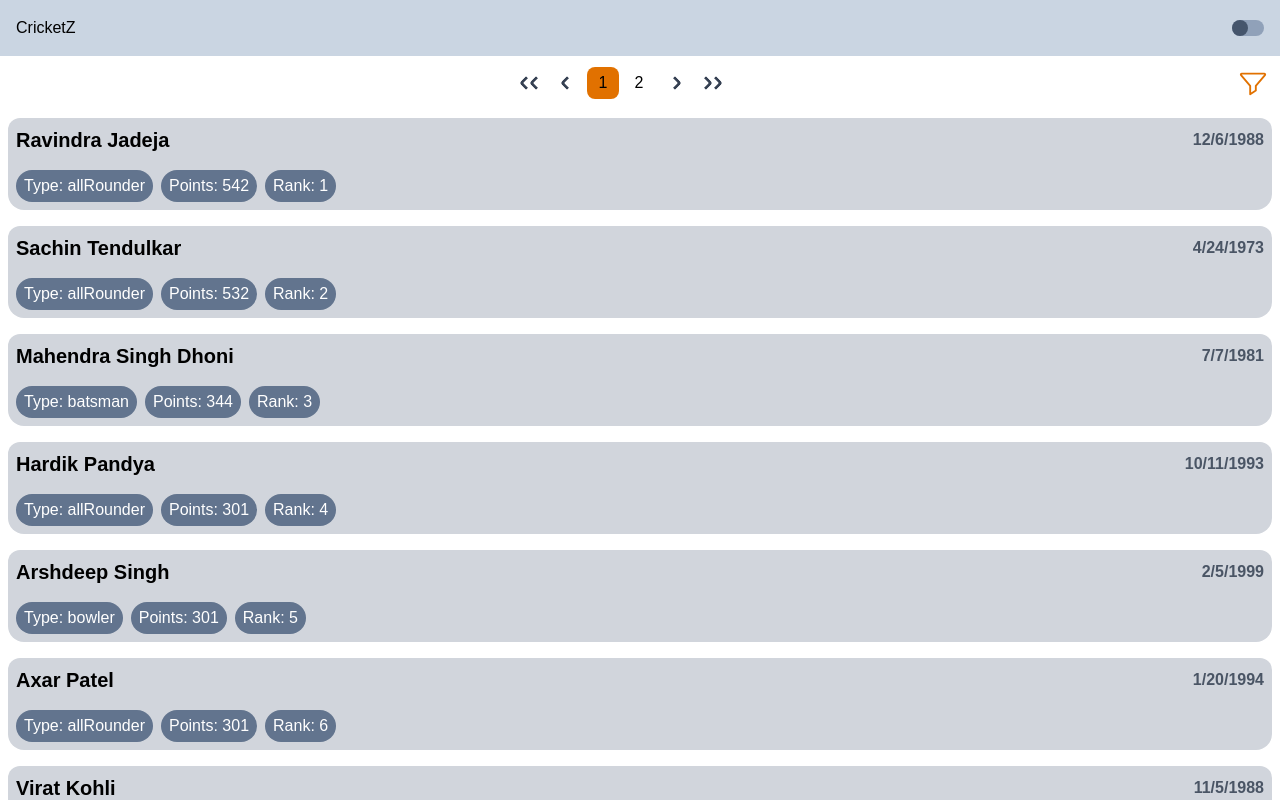
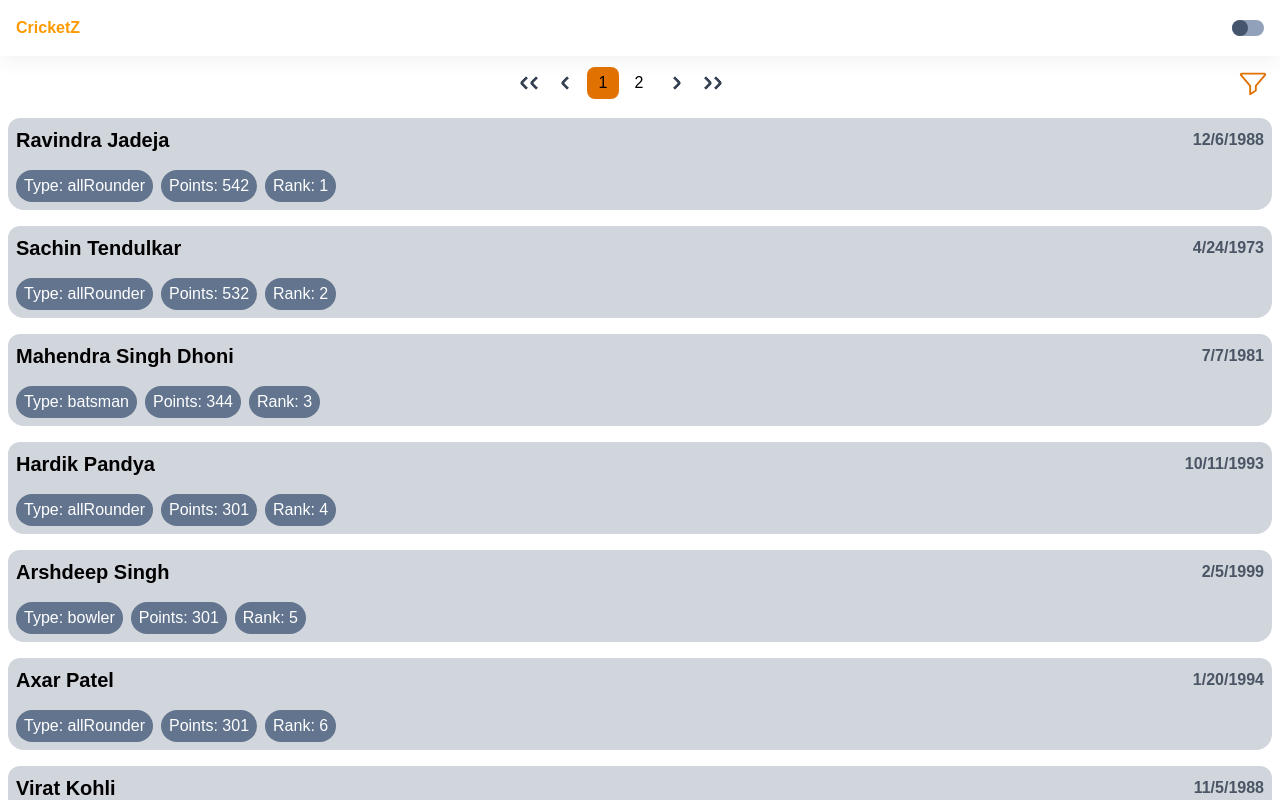
Before and after one commit to nay-22/cricketers-app, a React (Vite) app: page / in a window 1280 px wide. Shown: the top 800 px of the page. Built offline with nearby package versions, Linux system fonts and the light colour scheme.

Commit message:
feat(Header): conditionally render back button when not on Cricketers Page, revise styles

```diff
--- a/src/components/Header.tsx
+++ b/src/components/Header.tsx
@@ -1,21 +1,41 @@
 import { useContext } from "react";
 import Switch from "./Switch";
 import AppContext from "../context/AppContext";
+import { Link, useLocation } from "react-router-dom";
 
 const Header = () => {
   const context = useContext(AppContext);
 
   const toggleTheme = () => {
-    context?.setApp(prev => ({
+    context?.setPreferences((prev) => ({
       ...prev,
-      theme: prev.theme === 'dark' ? 'light' : 'dark'
-    }))
-  }
+      theme: prev.theme === "dark" ? "light" : "dark",
+    }));
+  };
 
-  return <div className="bg-slate-300 p-4 flex items-center justify-between">
-    <div>CricketZ</div>
-    <div><Switch on={context?.app.theme === 'dark'} onClick={toggleTheme} /></div>
-  </div>;
+  const path = useLocation().pathname;
+
+  return (
+    <div className="shadow-md md:shadow-lg p-4 flex items-center justify-between">
+      <div className="flex items-center justify-start gap-2">
+        {path !== "/" && (
+          <Link
+            to="/"
+            className="hover:cursor-pointer hover:bg-slate-300 w-8 h-6 flex items-center justify-center rounded-lg"
+          >
+            <div className="h-2.5 w-2.5 border-t-3 border-l-3 rounded-tl-sm -rotate-45 border-gray-700"></div>
+          </Link>
+        )}
+        <div className="font-bold text-amber-500">CricketZ</div>
+      </div>
+      <div>
+        <Switch
+          on={context?.preferences.theme === "dark"}
+          onClick={toggleTheme}
+        />
+      </div>
+    </div>
+  );
 };
 
 export default Header;
```
